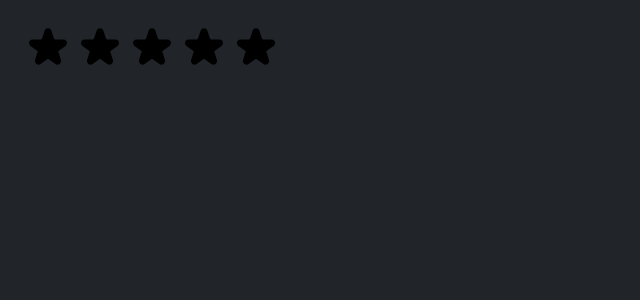
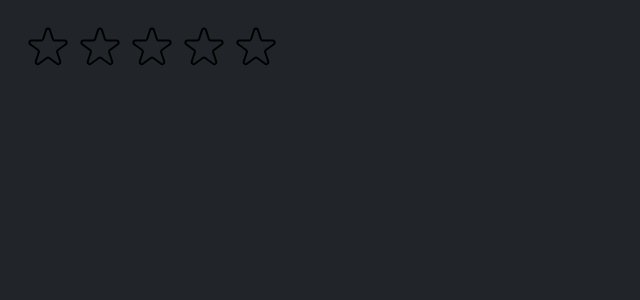
Before and after one commit to marustas/UsePopCorn, a React (Create React App) app: page / in a window 1280 px wide. Shown: the top 300 px of the page, without its empty margins (0-640 px from the left). Built offline with nearby package versions, Linux system fonts and the light colour scheme.

Commit message:
Fixed bug with star rating

```diff
--- a/src/StarRating.js
+++ b/src/StarRating.js
@@ -25,11 +25,20 @@ const StarStyle = {
 
 const StarRating = ({ maxRating }) => {
   const [rating, setRating] = useState(0);
+
+  const handleRating = (rating) => {
+    setRating(rating);
+  };
+
   return (
     <div style={ContainerStyle}>
       <div style={StarContainerStyle}>
         {Array.from({ length: maxRating }, (_, i) => (
-          <Star onClick={(e) => setRating(i + 1)} key={i} />
+          <Star
+            rated={rating >= i + 1 ? true : false}
+            onClick={(e) => handleRating(i + 1)}
+            key={i}
+          />
         ))}
       </div>
       <p style={Text}>{rating || ""}</p>
@@ -39,6 +48,19 @@ const StarRating = ({ maxRating }) => {
 
 export default StarRating;
 
+const Star = ({ onClick, rated }) => {
+  return (
+    <span role="button" style={StarStyle} onClick={onClick}>
+      {rated ? (
+        <svg
+          xmlns="http://www.w3.org/2000/svg"
+          viewBox="0 0 20 20"
+          fill="yellow"
+          stroke="#000"
+        >
+          <path d="M9.049 2.927c.3-.921 1.603-.921 1.902 0l1.07 3.292a1 1 0 00.95.69h3.462c.969 0 1.371 1.24.588 1.81l-2.8 2.034a1 1 0 00-.364 1.118l1.07 3.292c.3.921-.755 1.688-1.54 1.118l-2.8-2.034a1 1 0 00-1.175 0l-2.8 2.034c-.784.57-1.838-.197-1.539-1.118l1.07-3.292a1 1 0 00-.364-1.118L2.98 8.72c-.783-.57-.38-1.81.588-1.81h3.461a1 1 0 00.951-.69l1.07-3.292z" />
+        </svg>
+      ) : (
         <svg
           xmlns="http://www.w3.org/2000/svg"
           fill="none"
@@ -51,19 +73,8 @@ export default StarRating;
             strokeWidth="{2}"
             d="M11.049 2.927c.3-.921 1.603-.921 1.902 0l1.519 4.674a1 1 0 00.95.69h4.915c.969 0 1.371 1.24.588 1.81l-3.976 2.888a1 1 0 00-.363 1.118l1.518 4.674c.3.922-.755 1.688-1.538 1.118l-3.976-2.888a1 1 0 00-1.176 0l-3.976 2.888c-.783.57-1.838-.197-1.538-1.118l1.518-4.674a1 1 0 00-.363-1.118l-3.976-2.888c-.784-.57-.38-1.81.588-1.81h4.914a1 1 0 00.951-.69l1.519-4.674z"
           />
-</svg>;
-
-const Star = ({ onClick }) => {
-  return (
-    <span role="button" style={StarStyle} onClick={onClick}>
-      <svg
-        xmlns="http://www.w3.org/2000/svg"
-        viewBox="0 0 20 20"
-        fill="#000"
-        stroke="#000"
-      >
-        <path d="M9.049 2.927c.3-.921 1.603-.921 1.902 0l1.07 3.292a1 1 0 00.95.69h3.462c.969 0 1.371 1.24.588 1.81l-2.8 2.034a1 1 0 00-.364 1.118l1.07 3.292c.3.921-.755 1.688-1.54 1.118l-2.8-2.034a1 1 0 00-1.175 0l-2.8 2.034c-.784.57-1.838-.197-1.539-1.118l1.07-3.292a1 1 0 00-.364-1.118L2.98 8.72c-.783-.57-.38-1.81.588-1.81h3.461a1 1 0 00.951-.69l1.07-3.292z" />
         </svg>
+      )}
     </span>
   );
 };
```
Lines whose indentation alone changed are shown as unchanged.
